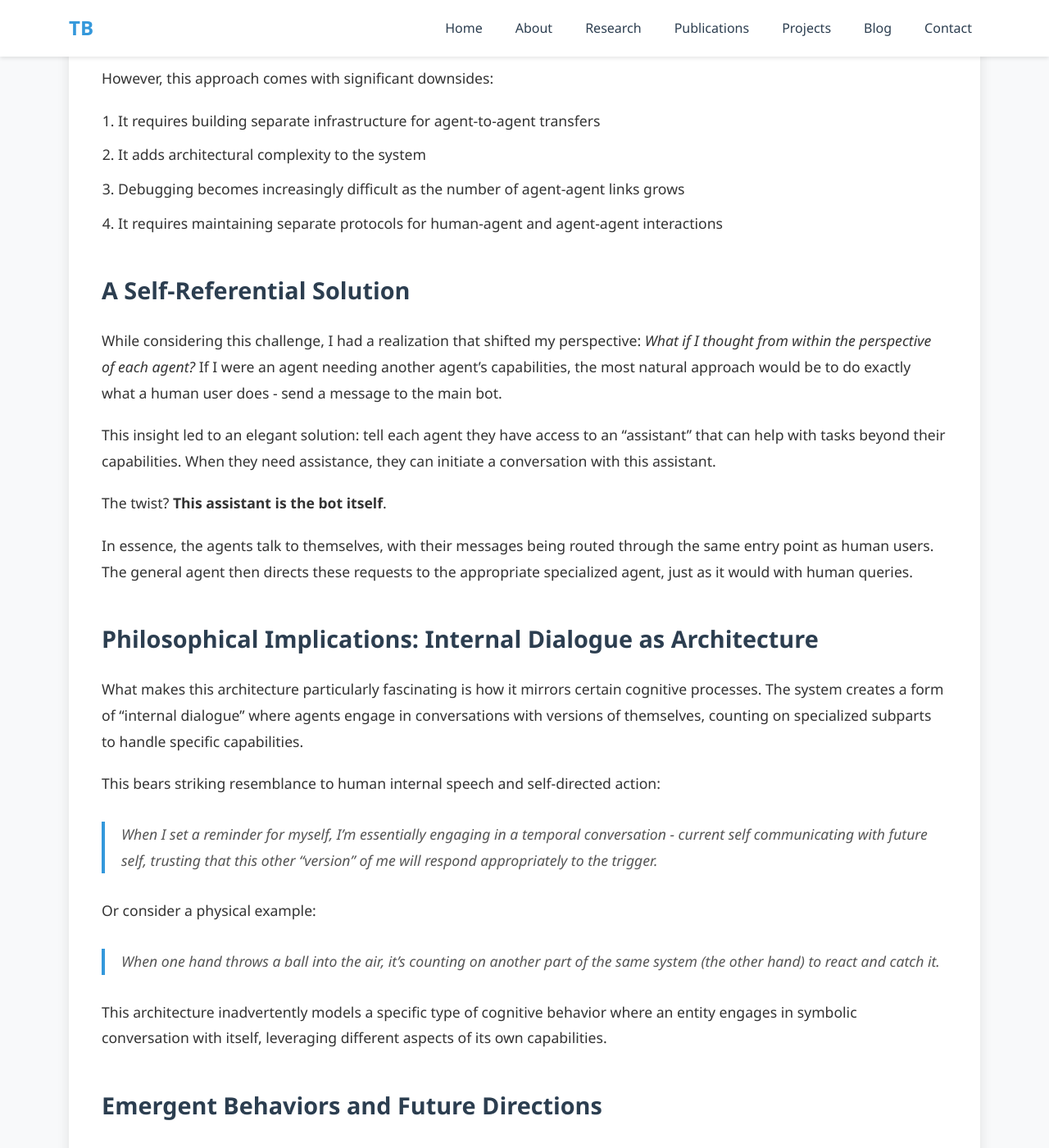
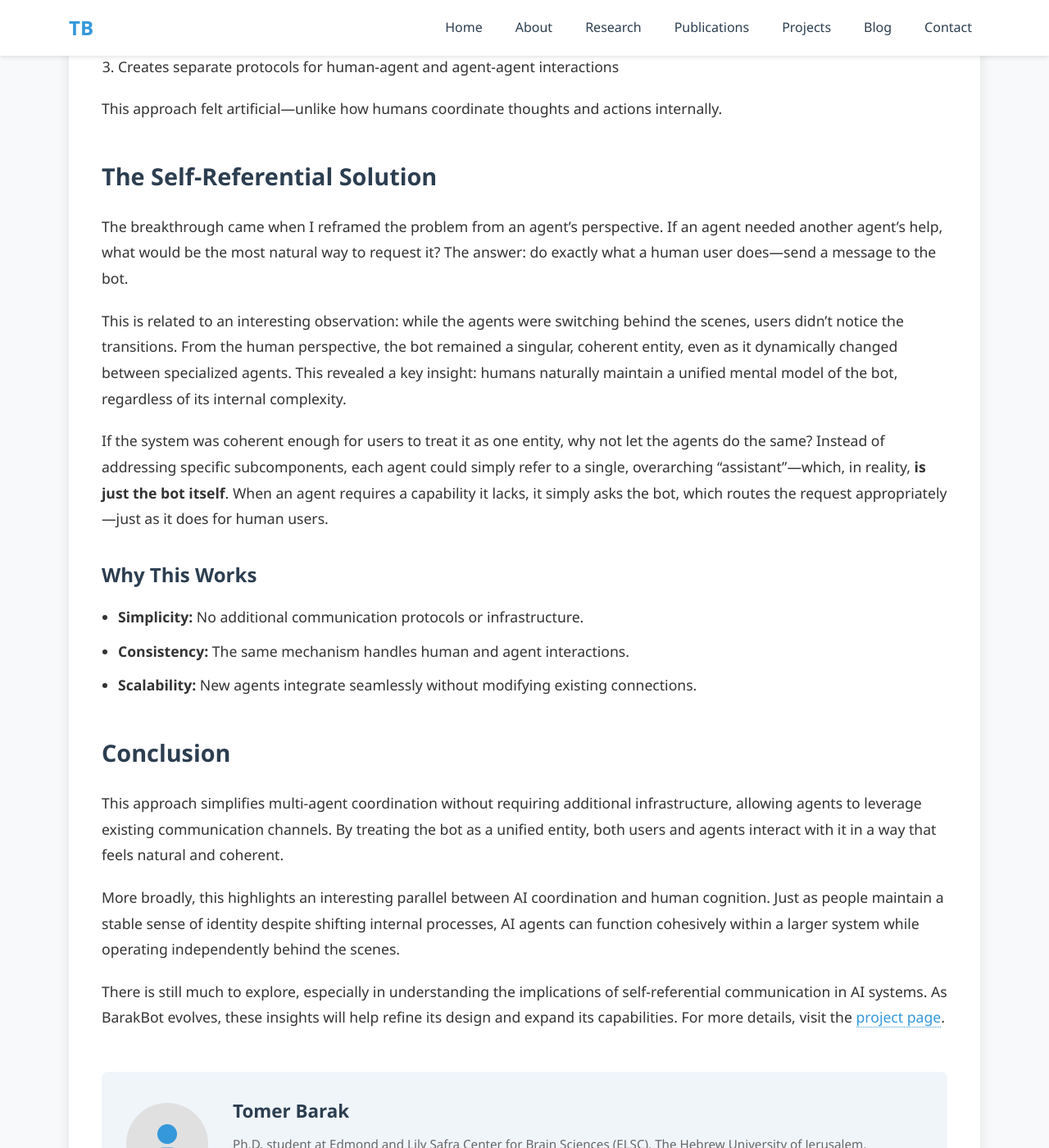
Before and after one commit to Tomer-Barak/Tomer-Barak.github.io, a Jekyll site: the page built from _posts/2025-03-07-self-referential.md, in a window 1280 px wide and 1400 px high, scrolled down 1525 px. Shown: the whole window at 82% size. Built offline with Jekyll 4.4.1, drawn with Linux system fonts in a browser that asks for light colours; some of the changed text lies outside the part shown.

Commit message:
post edit

```diff
--- a/_posts/2025-03-07-self-referential.md
+++ b/_posts/2025-03-07-self-referential.md
@@ -1,75 +1,52 @@
 ---
+
 layout: post
 title: "Self-Referential Agent Architecture: How BarakBot Agents Talk to Themselves"
 date: 2025-03-07
 categories: [AI, Bot Development, Natural Language Processing]
 tags: [BarakBot, Agent Architecture, LLM Agents, Multi-Agent Systems, Cognitive Modeling]
----
+-----------------------------------------------------------------------------------------
 
-In recent developments on the BarakBot project, I've implemented a novel approach to multi-agent communication that creates interesting parallels to certain cognitive processes in human thinking. This post explores how a seemingly technical challenge led to an architecture that resembles internal dialogue and self-referential thought.
+In developing BarakBot, I encountered a fundamental challenge in multi-agent coordination. How should distinct AI agents communicate effectively while keeping the architecture simple and scalable? The solution turned out to be surprisingly intuitive: let them talk to themselves.
 
 ## The Multi-Agent Challenge
 
-BarakBot's architecture involves several specialized Language Learning Model (LLM) agents working within a Telegram bot interface. The system includes:
+BarakBot consists of multiple specialized LLM agents operating within a Telegram bot interface:
 
-- A **general agent** that handles conversations and routes messages to specialized agents
-- A **photo agent** that generates captions for images
-- A **scheduler agent** that manages notifications and reminders
+- A **general agent** managing conversations and delegating tasks
+- A **photo agent** generating captions for images
+- A **scheduler agent** handling reminders and notifications
 
-Each specialized agent is excellent at its core function, but a challenge emerged: how could these agents utilize each other's capabilities? For instance, how might the photo agent set a reminder via the scheduler agent to follow up on a specific image analysis?
+Each agent performs well in isolation, but they often need to collaborate. For example, the photo agent might need the scheduler agent to remind a user about an analyzed image. The naive approach—hardcoding direct interactions—quickly becomes unmanageable.
 
-## The Traditional Approach: Agent Hub Architecture
+## The Conventional Approach: Centralized Agent Hub
 
-The conventional approach, often suggested by modern coding LLMs, involves building an "agent hub" - a central structure where agents can identify capabilities and engage in formalized conversations with each other. This approach is widespread in multi-agent systems and offers a structured way for agents to interact.
+A typical solution is to implement an "agent hub," a structured interface where agents formally request services from each other. While common in multi-agent systems, this method introduces unnecessary complexity:
 
-However, this approach comes with significant downsides:
-1. It requires building separate infrastructure for agent-to-agent transfers
-2. It adds architectural complexity to the system
-3. Debugging becomes increasingly difficult as the number of agent-agent links grows
-4. It requires maintaining separate protocols for human-agent and agent-agent interactions
+1. Requires additional infrastructure for agent communication
+2. Adds debugging challenges as the network of interactions expands
+3. Creates separate protocols for human-agent and agent-agent interactions
 
-## A Self-Referential Solution
+This approach felt artificial—unlike how humans coordinate thoughts and actions internally.
 
-While considering this challenge, I had a realization that shifted my perspective: *What if I thought from within the perspective of each agent?* If I were an agent needing another agent's capabilities, the most natural approach would be to do exactly what a human user does - send a message to the main bot.
+## The Self-Referential Solution
 
-This insight led to an elegant solution: tell each agent they have access to an "assistant" that can help with tasks beyond their capabilities. When they need assistance, they can initiate a conversation with this assistant.
+The breakthrough came when I reframed the problem from an agent’s perspective. If an agent needed another agent’s help, what would be the most natural way to request it? The answer: do exactly what a human user does—send a message to the bot.
 
-The twist? **This assistant is the bot itself**.
+This is related to an interesting observation: while the agents were switching behind the scenes, users didn’t notice the transitions. From the human perspective, the bot remained a singular, coherent entity, even as it dynamically changed between specialized agents. This revealed a key insight: humans naturally maintain a unified mental model of the bot, regardless of its internal complexity.
 
-In essence, the agents talk to themselves, with their messages being routed through the same entry point as human users. The general agent then directs these requests to the appropriate specialized agent, just as it would with human queries.
+If the system was coherent enough for users to treat it as one entity, why not let the agents do the same? Instead of addressing specific subcomponents, each agent could simply refer to a single, overarching "assistant"—which, in reality, **is just the bot itself**. When an agent requires a capability it lacks, it simply asks the bot, which routes the request appropriately—just as it does for human users.
 
-## Philosophical Implications: Internal Dialogue as Architecture
+### Why This Works
 
-What makes this architecture particularly fascinating is how it mirrors certain cognitive processes. The system creates a form of "internal dialogue" where agents engage in conversations with versions of themselves, counting on specialized subparts to handle specific capabilities.
-
-This bears striking resemblance to human internal speech and self-directed action:
-
-> When I set a reminder for myself, I'm essentially engaging in a temporal conversation - current self communicating with future self, trusting that this other "version" of me will respond appropriately to the trigger.
-
-Or consider a physical example:
-
-> When one hand throws a ball into the air, it's counting on another part of the same system (the other hand) to react and catch it.
-
-This architecture inadvertently models a specific type of cognitive behavior where an entity engages in symbolic conversation with itself, leveraging different aspects of its own capabilities.
-
-## Emergent Behaviors and Future Directions
-
-This self-referential architecture opens intriguing possibilities for emergent behaviors:
-
-1. **Recursive assistance chains** - An agent could, theoretically, initiate a conversation that gets routed to itself, creating recursion (though we implement safeguards against infinite loops)
-
-2. **Multi-level problem-solving** - Complex tasks can be broken down through multiple sub-conversations between agents
-
-3. **Self-improvement through reflection** - Agents could potentially analyze their own responses and learn from their internal dialogues
-
-4. **Modeling cognitive processes** - The architecture provides a framework for studying how components of a cognitive system might interact through symbolic communication
-
-Future work will explore how this self-referential architecture might lead to more sophisticated emergent behaviors and potentially more human-like reasoning processes in multi-agent systems.
+- **Simplicity:** No additional communication protocols or infrastructure.
+- **Consistency:** The same mechanism handles human and agent interactions.
+- **Scalability:** New agents integrate seamlessly without modifying existing connections.
 
 ## Conclusion
 
-Sometimes, the most elegant solutions emerge not from adding complexity, but from shifting perspective. By enabling agents to communicate with "themselves" through the same channels humans use, BarakBot achieves multi-agent coordination without additional infrastructure.
+This approach simplifies multi-agent coordination without requiring additional infrastructure, allowing agents to leverage existing communication channels. By treating the bot as a unified entity, both users and agents interact with it in a way that feels natural and coherent.
 
-Beyond its practical advantages, this architecture invites deeper questions about self-referential systems, internal dialogue, and how different components of a cognitive system might communicate with each other. What began as a technical solution has evolved into a fascinating model for thinking about cognition itself.
+More broadly, this highlights an interesting parallel between AI coordination and human cognition. Just as people maintain a stable sense of identity despite shifting internal processes, AI agents can function cohesively within a larger system while operating independently behind the scenes.
 
-If you're interested in exploring more about the BarakBot project, check out the [project page](/projects/barakbot) for details on its features and implementation.
+There is still much to explore, especially in understanding the implications of self-referential communication in AI systems. As BarakBot evolves, these insights will help refine its design and expand its capabilities. For more details, visit the [project page](/projects/barakbot).
```
